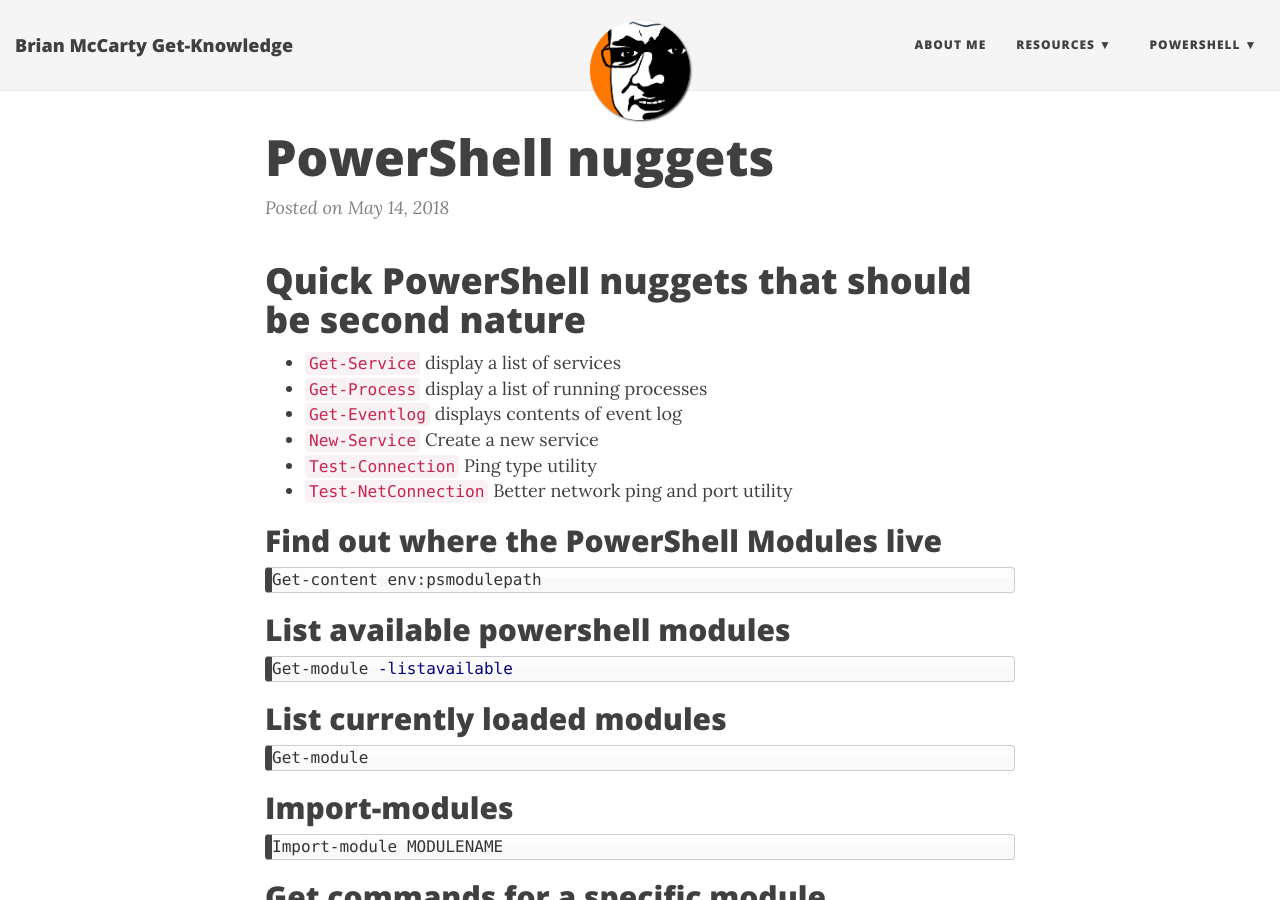
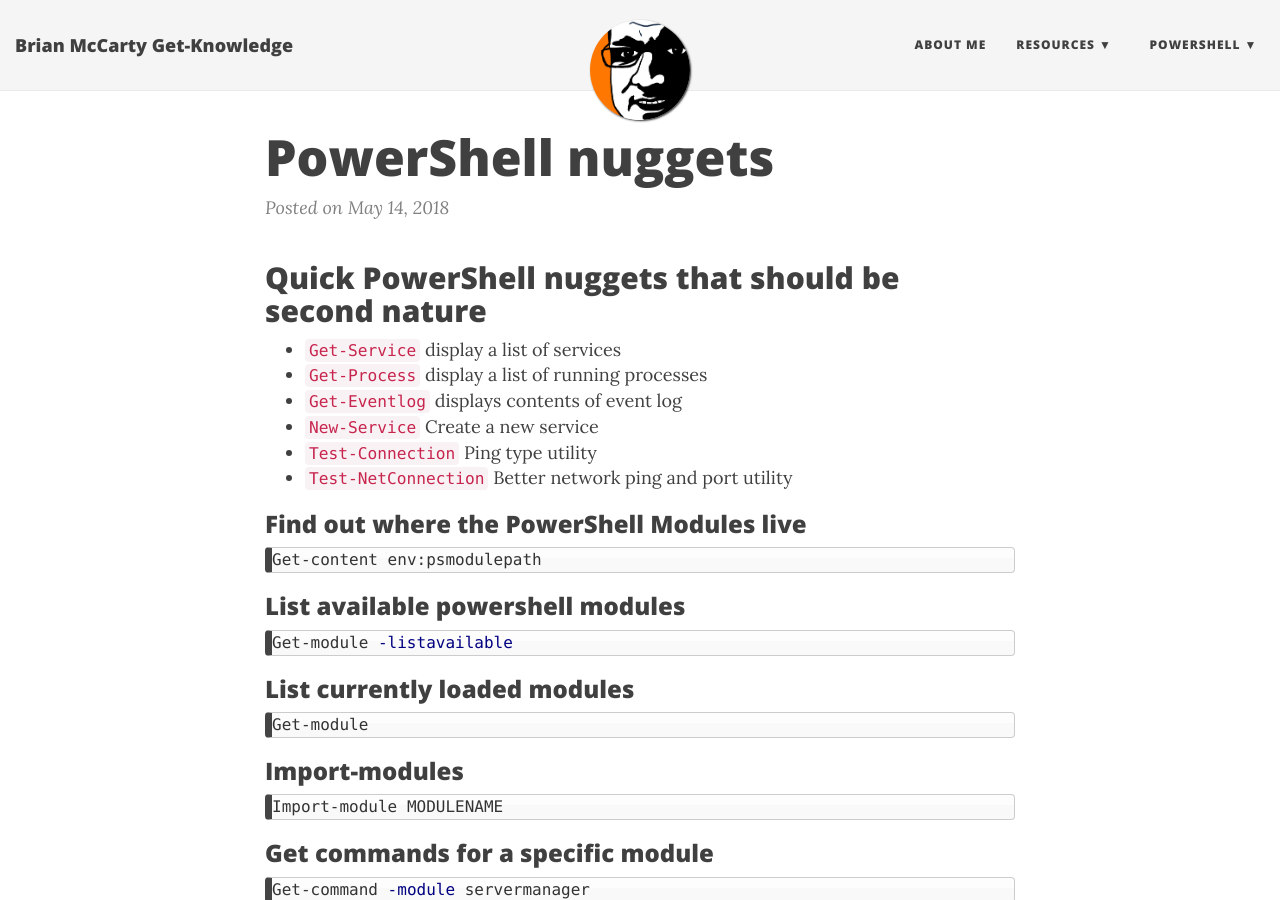
Before and after one commit to brianmccarty/brianmccarty.github.io, a Jekyll site: the page built from _posts/2018-05-14-posh-nugget-of-knowledge.md, in a window 1280 px wide and 900 px high. Built offline with Jekyll 4.4.1, drawn with Linux system fonts in a browser that asks for light colours; nearby versions of some CDN libraries.

Commit message:
format fix

````diff
--- a/_posts/2018-05-14-posh-nugget-of-knowledge.md
+++ b/_posts/2018-05-14-posh-nugget-of-knowledge.md
@@ -4,7 +4,7 @@ title: "PowerShell nuggets"
 date: 2018-05-14
 tags: [PowerShell]
 ---
-# Quick PowerShell nuggets that should be second nature
+## Quick PowerShell nuggets that should be second nature
 
 * `Get-Service` display a list of services
 * `Get-Process` display a list of running processes
@@ -13,43 +13,43 @@ tags: [PowerShell]
 * `Test-Connection` Ping type utility
 * `Test-NetConnection` Better network ping and port utility
 
-## Find out where the PowerShell Modules live
+### Find out where the PowerShell Modules live
 
 ```powershell
 Get-content env:psmodulepath
 ```
 
-## List available powershell modules
+### List available powershell modules
 
 ```powershell
 Get-module -listavailable
 ```
 
-## List currently loaded modules
+### List currently loaded modules
 
 ```powershell
 Get-module
 ```
 
-## Import-modules
+### Import-modules
 
 ```powershell
 Import-module MODULENAME
 ```
 
-## Get commands for a specific module
+### Get commands for a specific module
 
 ```powershell
 Get-command -module servermanager
 ```
 
-## Get the application log for all computers in the names.txt file
+### Get the application log for all computers in the names.txt file
 
 ```powershell
 Get-eventlog -logtype application -computer (get-content names.txt)
 ```
 
-## Sorting output by an attribute in descending order
+### Sorting output by an attribute in descending order
 
 ```powershell
 Get-process | sort-object -property VM
@@ -57,7 +57,7 @@ Get-process | sort vm -descending
 Get-process | sort vm,id -desc
 ```
 
-## Get information and output to html file
+### Get information and output to html file
 
 ```powershell
 Get-process | select name,vm,id,pm | convertto-html | out-file test1.html
````
